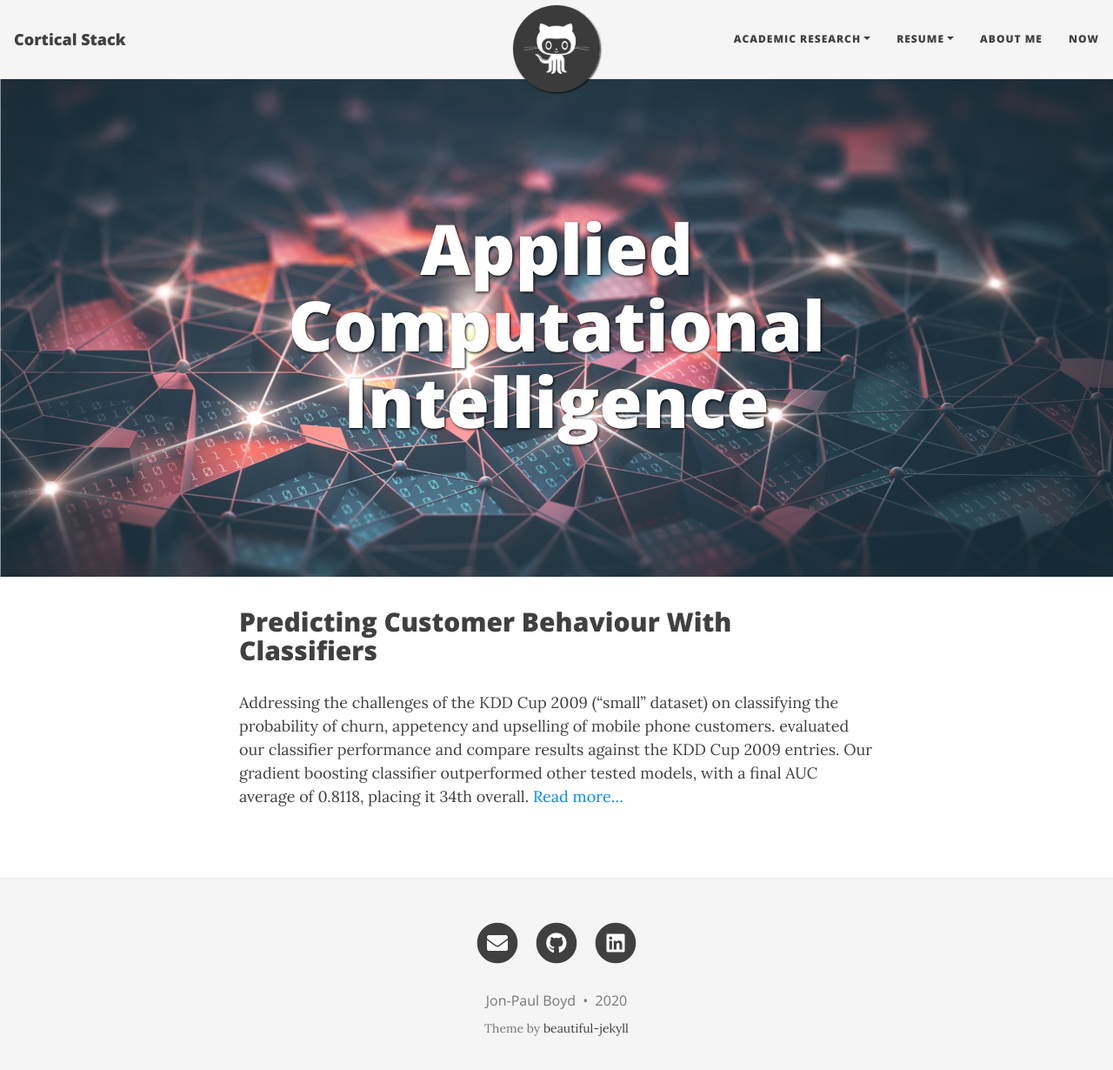
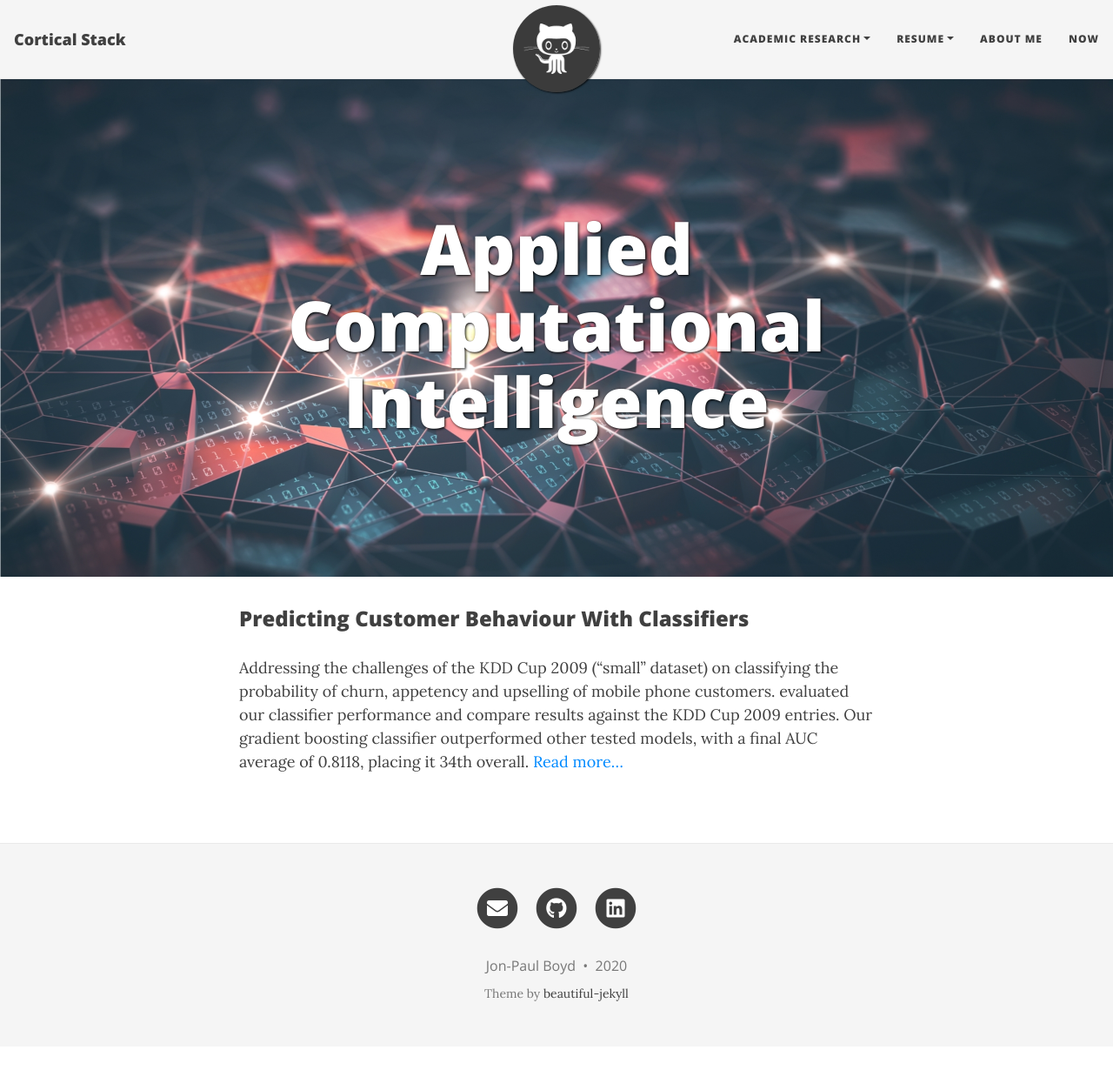
Before and after one commit to corticalstack/corticalstack.github.io, a Jekyll site: the page built from aci.md, in a window 1280 px wide and 1243 px high. Shown: the top 1230 px of the window at 87% size. Built offline with Jekyll 4.4.1, drawn with Linux system fonts in a browser that asks for light colours; nearby versions of some CDN libraries.

Commit message:
Initial wip

```diff
--- a/aci.md
+++ b/aci.md
@@ -4,7 +4,7 @@ title: Applied Computational Intelligence
 cover-img: /assets/img/applied-ai.jpg
 tags: [machine learning, ml, ai, classifiers, random forest, neural networks, decision tree]
 ---
-## Predicting Customer Behaviour With Classifiers
+### Predicting Customer Behaviour With Classifiers
 Addressing the challenges of the KDD Cup 2009 (“small” dataset) on classifying the probability of churn, appetency and
 upselling of mobile phone customers.  evaluated our classifier performance and compare results against the KDD Cup 2009
 entries. Our gradient boosting classifier outperformed other tested models, with a final AUC average of 0.8118, placing
```
